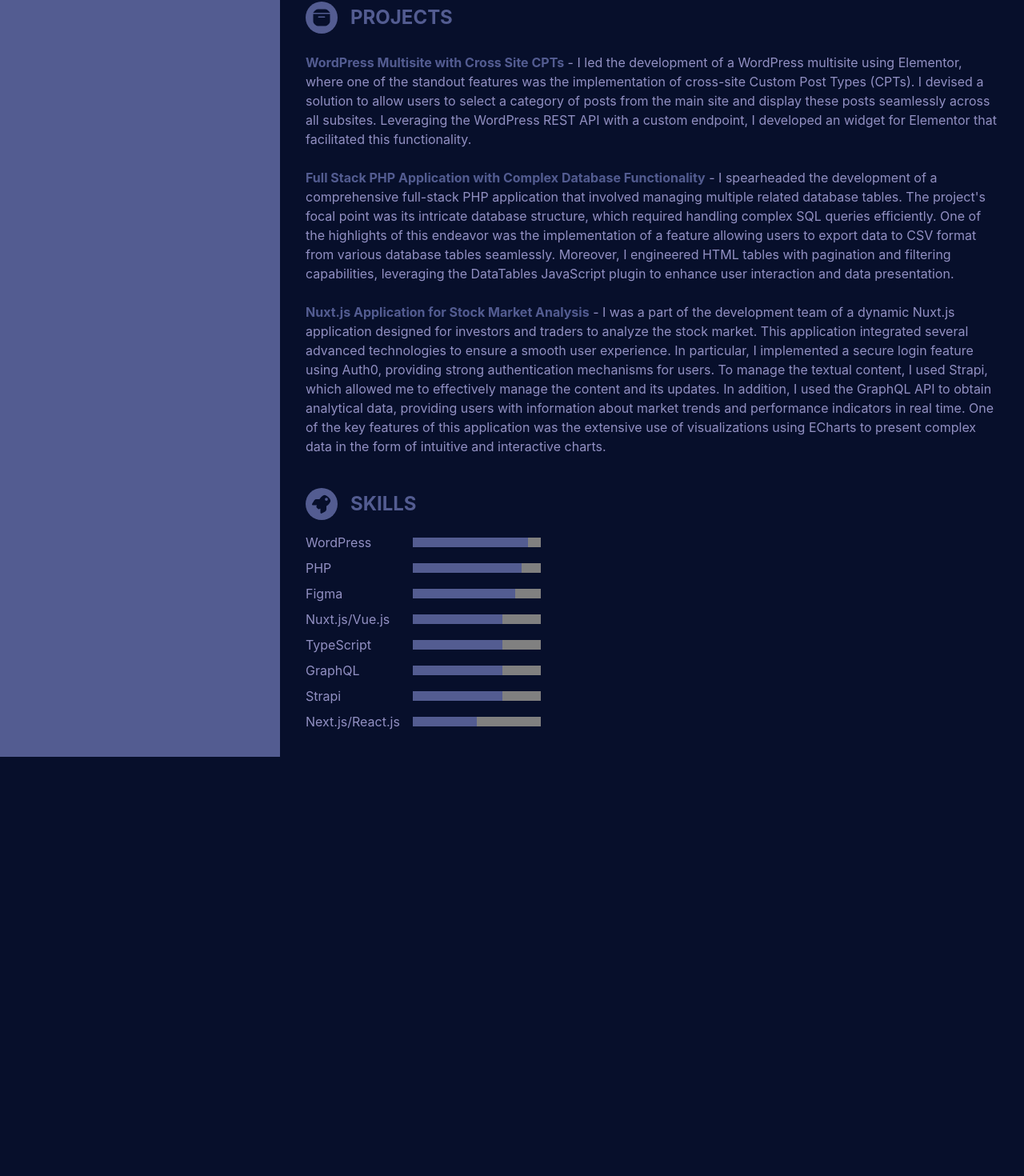
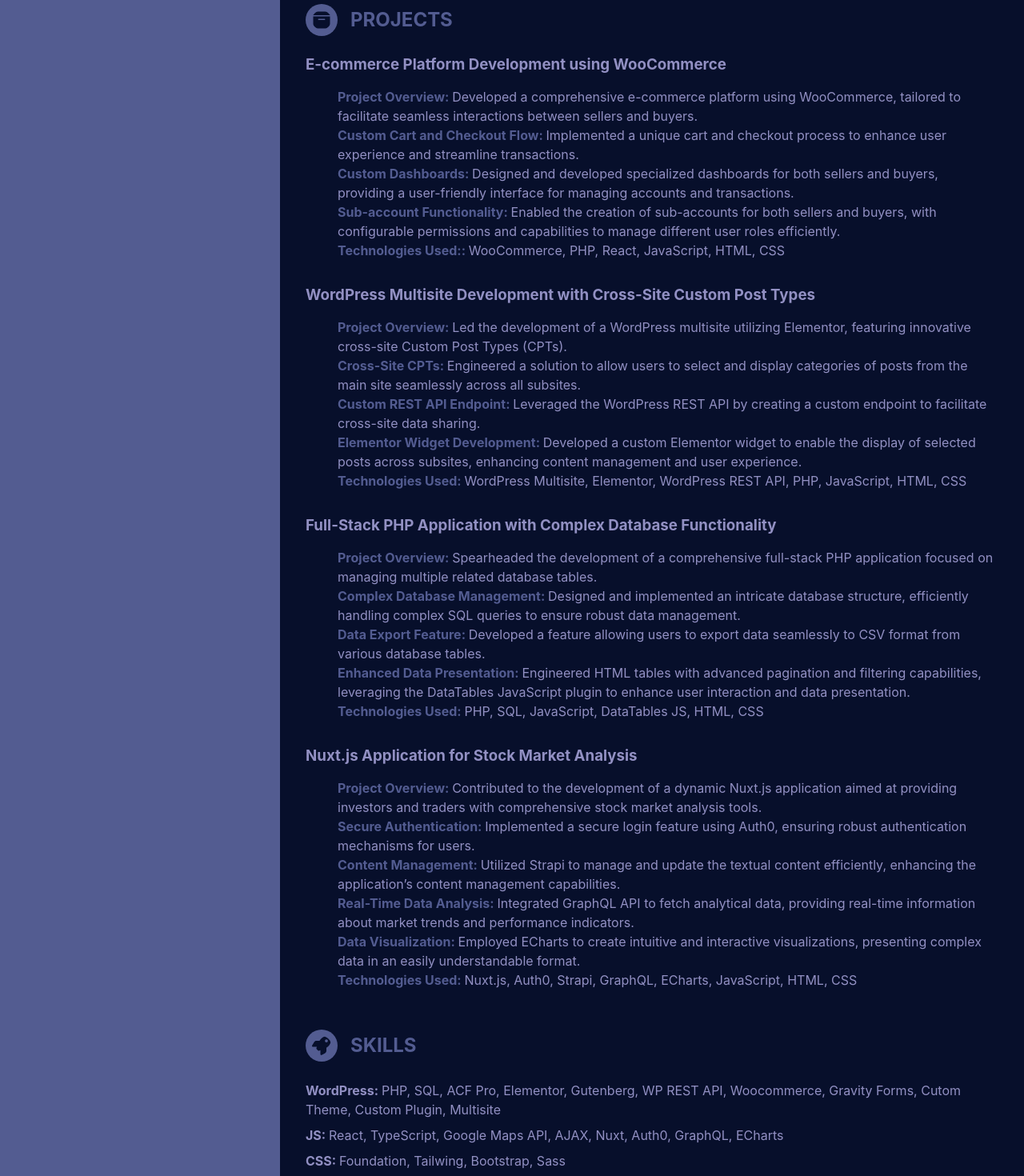
Before and after one commit to mykhatilo-vlad/resume, a React (Vite) app: page / in a window 1280 px wide. Shown: the part 558-2028 px from the top of the page at 80% size. Before the commit the page ends 1504 px from the top, so only its background shows below. Built offline with nearby package versions, Linux system fonts and the light colour scheme.

Commit message:
update email, skills, projects

```diff
--- a/src/App.css
+++ b/src/App.css
@@ -19,5 +19,15 @@
   padding: 2rem;
   display: flex;
   flex-direction: column;
-  gap: 1.5rem;
+  gap: 1.6rem;
 }
+
+@media print {
+  .App {
+    display: block;
+  }
+
+  .right-column {
+    gap: 5rem;
+  }
+}
--- a/src/App.tsx
+++ b/src/App.tsx
@@ -1,4 +1,3 @@
-import { useState } from 'react'
 import './App.css'
 import AvatarBox from './components/AvatarBox/AvatarBox';
 import Contacts from './components/Contacts/Contacts';
--- a/src/components/Contacts/Contacts.module.css
+++ b/src/components/Contacts/Contacts.module.css
@@ -10,7 +10,6 @@
 .contactsList li a {
     display: inline-flex;
     gap: 0.5rem;
-
 }
 
 .contactsList li svg {
--- a/src/components/Contacts/Contacts.tsx
+++ b/src/components/Contacts/Contacts.tsx
@@ -11,8 +11,8 @@
     const list = [
         {
             icon: <EmailIcon />,
-            label: 'mykhatilo.vladyslav@gmail.com',
-            href: 'mailto:mykhatilo.vladyslav@gmail.com'
+            label: 'mykhatilo.vlad@gmail.com',
+            href: 'mailto:mykhatilo.vlad@gmail.com',
         },
         {
             icon: <WebsiteIcon />,
--- a/src/components/Projects/Projects.module.css
+++ b/src/components/Projects/Projects.module.css
@@ -4,6 +4,16 @@
     gap: 0.5rem;
 }
 
-.projectItem strong {
+.projectItem ul {
+    list-style: none;
+}
+
+.projectItem ul strong {
     color: var(--light);
 }
+
+@media print {
+    .projectItem {
+        break-inside: avoid;
+    }
+}
--- a/src/components/Projects/Projects.tsx
+++ b/src/components/Projects/Projects.tsx
@@ -2,37 +2,121 @@
 import { BoxarchiveIcon } from "../Icons";
 import styles from './Projects.module.css';
 
+type ListItem = {
+    title: string,
+    info: {
+        title: string,
+        desc: string,
+    }[],
+}
+
 const Projects = () => {
-    const list = [
+    const list: ListItem[] = [
         {
-            title: 'WordPress Multisite with Cross Site CPTs',
-            desc: `
-                I led the development of a WordPress multisite using Elementor, where one of the standout features was the implementation of cross-site Custom Post Types (CPTs).
-                I devised a solution to allow users to select a category of posts from the main site and display these posts seamlessly across all subsites.
-                Leveraging the WordPress REST API with a custom endpoint, I developed an widget for Elementor that facilitated this functionality.
-            `,
+            title: 'E-commerce Platform Development using WooCommerce',
+            info: [
+                {
+                    title: 'Project Overview',
+                    desc: 'Developed a comprehensive e-commerce platform using WooCommerce, tailored to facilitate seamless interactions between sellers and buyers.',
+                },
+                {
+                    title: 'Custom Cart and Checkout Flow',
+                    desc: 'Implemented a unique cart and checkout process to enhance user experience and streamline transactions.',
+                },
+                {
+                    title: 'Custom Dashboards',
+                    desc: 'Designed and developed specialized dashboards for both sellers and buyers, providing a user-friendly interface for managing accounts and transactions.',
+                },
+                {
+                    title: 'Sub-account Functionality',
+                    desc: 'Enabled the creation of sub-accounts for both sellers and buyers, with configurable permissions and capabilities to manage different user roles efficiently.',
+                },
+                {
+                    title: 'Technologies Used:',
+                    desc: 'WooCommerce, PHP, React, JavaScript, HTML, CSS'
+                }
+            ]
         },
         {
-            title: 'Full Stack PHP Application with Complex Database Functionality',
-            desc: `
-                I spearheaded the development of a comprehensive full-stack PHP application that involved managing multiple related database tables.
-                The project's focal point was its intricate database structure, which required handling complex SQL queries efficiently.
-                One of the highlights of this endeavor was the implementation of a feature allowing users to export data to CSV format from various database tables seamlessly.
-                Moreover, I engineered HTML tables with pagination and filtering capabilities, leveraging the DataTables JavaScript plugin to enhance user interaction and data presentation.
-            `,
+            title: 'WordPress Multisite Development with Cross-Site Custom Post Types',
+            info: [
+                {
+                    title: 'Project Overview',
+                    desc: 'Led the development of a WordPress multisite utilizing Elementor, featuring innovative cross-site Custom Post Types (CPTs).',
+                },
+                {
+                    title: 'Cross-Site CPTs',
+                    desc: 'Engineered a solution to allow users to select and display categories of posts from the main site seamlessly across all subsites.',
+                },
+                {
+                    title: 'Custom REST API Endpoint',
+                    desc: 'Leveraged the WordPress REST API by creating a custom endpoint to facilitate cross-site data sharing.',
+                },
+                {
+                    title: 'Elementor Widget Development',
+                    desc: 'Developed a custom Elementor widget to enable the display of selected posts across subsites, enhancing content management and user experience.',
+                },
+                {
+                    title: 'Technologies Used',
+                    desc: 'WordPress Multisite, Elementor, WordPress REST API, PHP, JavaScript, HTML, CSS',
+                },
+            ],
+        },
+        {
+            title: 'Full-Stack PHP Application with Complex Database Functionality',
+            info: [
+                {
+                    title: 'Project Overview',
+                    desc: 'Spearheaded the development of a comprehensive full-stack PHP application focused on managing multiple related database tables.',
+                },
+                {
+                    title: 'Complex Database Management',
+                    desc: 'Designed and implemented an intricate database structure, efficiently handling complex SQL queries to ensure robust data management.',
+                },
+                {
+                    title: 'Data Export Feature',
+                    desc: 'Developed a feature allowing users to export data seamlessly to CSV format from various database tables.',
+                },
+                {
+                    title: 'Enhanced Data Presentation',
+                    desc: 'Engineered HTML tables with advanced pagination and filtering capabilities, leveraging the DataTables JavaScript plugin to enhance user interaction and data presentation.',
+                },
+                {
+                    title: 'Technologies Used',
+                    desc: 'PHP, SQL, JavaScript, DataTables JS, HTML, CSS',
+                },
+            ],
         },
         {
             title: 'Nuxt.js Application for Stock Market Analysis',
-            desc: `
-                I was a part of the development team of a dynamic Nuxt.js application designed for investors and traders to analyze the stock market.
-                This application integrated several advanced technologies to ensure a smooth user experience.
-                In particular, I implemented a secure login feature using Auth0, providing strong authentication mechanisms for users.
-                To manage the textual content, I used Strapi, which allowed me to effectively manage the content and its updates.
-                In addition, I used the GraphQL API to obtain analytical data, providing users with information about market trends and performance indicators in real time.
-                One of the key features of this application was the extensive use of visualizations using ECharts to present complex data in the form of intuitive and interactive charts.
-            `,
+            info: [
+                {
+                    title: 'Project Overview',
+                    desc: 'Contributed to the development of a dynamic Nuxt.js application aimed at providing investors and traders with comprehensive stock market analysis tools.',
+                },
+                {
+                    title: 'Secure Authentication',
+                    desc: 'Implemented a secure login feature using Auth0, ensuring robust authentication mechanisms for users.',
+                },
+                {
+                    title: 'Content Management',
+                    desc: 'Utilized Strapi to manage and update the textual content efficiently, enhancing the application’s content management capabilities.',
+                },
+                {
+                    title: 'Real-Time Data Analysis',
+                    desc: 'Integrated GraphQL API to fetch analytical data, providing real-time information about market trends and performance indicators.',
+                },
+                {
+                    title: 'Data Visualization',
+                    desc: 'Employed ECharts to create intuitive and interactive visualizations, presenting complex data in an easily understandable format.',
+                },
+                {
+                    title: 'Technologies Used',
+                    desc: 'Nuxt.js, Auth0, Strapi, GraphQL, ECharts, JavaScript, HTML, CSS',
+                },
+            ],
         }
-    ]
+    ];
 
     return (
         <Section
@@ -40,14 +124,25 @@
             title="Projects"
         >
             <div className={styles.projectsWrapper}>
-                {list.map((item: {title: string, desc: string}) => {
-                    return (
-                        <p className={styles.projectItem}>
-                            <strong>{item.title}</strong> -
-                            { item.desc }
-                        </p>
-                    );
-                })}
+                {
+                    list.map((project) => {
+                        return (
+                            <div key={project.title} className={styles.projectItem}>
+                                <h3>{project.title}</h3>
+                                <ul>
+                                    { project.info.map((info) => {
+                                        return (
+                                            <li key={info.title}>
+                                                <strong>{info.title}: </strong>
+                                                { info.desc }
+                                            </li>
+                                        );
+                                    }) }
+                                </ul>
+                            </div>
+                        );
+                    })
+                }
             </div>
         </Section>
     );
--- a/src/components/Section/Section.module.css
+++ b/src/components/Section/Section.module.css
@@ -22,7 +22,5 @@
 }
 
 @media print {
-    .sectionWrapper {
-        break-inside: avoid;
-    }
+
 }
--- a/src/components/Skills/Skills.module.css
+++ b/src/components/Skills/Skills.module.css
@@ -1,8 +1,8 @@
 .skillsWrapper {
-    display: grid;
+    /* display: grid;
     grid-template-columns: auto 1fr;
     align-items: center;
-    gap: 0.5rem 1rem;
+    gap: 0.5rem 1rem; */
 }
 
 .skillsWrapper progress[value] {
--- a/src/components/Skills/Skills.tsx
+++ b/src/components/Skills/Skills.tsx
@@ -3,45 +3,24 @@
 import styles from './Skills.module.css';
 
 type SkillItem = {
-    skill: string,
-    percent: number,
+    tech: string,
+    items: string[],
 }
 
 const Skills = () => {
     const list: SkillItem[] = [
         {
-            skill: 'WordPress',
-            percent: 90,
+            tech: 'WordPress',
+            items: ['PHP', 'SQL', 'ACF Pro', 'Elementor', 'Gutenberg', 'WP REST API', 'Woocommerce', 'Gravity Forms', 'Cutom Theme', 'Custom Plugin', 'Multisite'],
         },
         {
-            skill: 'PHP',
-            percent: 85,
+            tech: 'JS',
+            items: ['React', 'TypeScript', 'Google Maps API', 'AJAX', 'Nuxt', 'Auth0', 'GraphQL', 'ECharts', ]
         },
         {
-            skill: 'Nuxt.js/Vue.js',
-            percent: 70,
-        },
-        {
-            skill: 'TypeScript',
-            percent: 70,
-        },
-        {
-            skill: 'GraphQL',
-            percent: 70,
-        },
-        {
-            skill: 'Strapi',
-            percent: 70,
-        },
-        {
-            skill: 'Next.js/React.js',
-            percent: 50,
-        },
-
-        {
-            skill: 'Figma',
-            percent: 80,
-        },
+            tech: 'CSS',
+            items: [ 'Foundation', 'Tailwing', 'Bootstrap', 'Sass' ],
+        }
     ];
 
     return (
@@ -50,17 +29,14 @@
             title="Skills"
         >
             <div className={styles.skillsWrapper}>
-                {list
-                    .sort((a: SkillItem, b: SkillItem) => ( b.percent - a.percent ))
-                    .map((item:SkillItem, index: number) => {
-                        const itemId = `progress-${index}`;
-                        return (
-                            <>
-                                <label htmlFor={itemId}>{item.skill}</label>
-                                <progress id={itemId} max="100" value={item.percent}>{`${item.percent}%`}</progress>
-                            </>
-                        );
-                })}
+                { list.map((tech) => {
+                    return (
+                        <p key={tech.tech}>
+                            <strong>{ tech.tech }: </strong>
+                            <span>{ tech.items.join(', ') }</span>
+                        </p>
+                    );
+                } ) }
             </div>
         </Section>
     );
```
